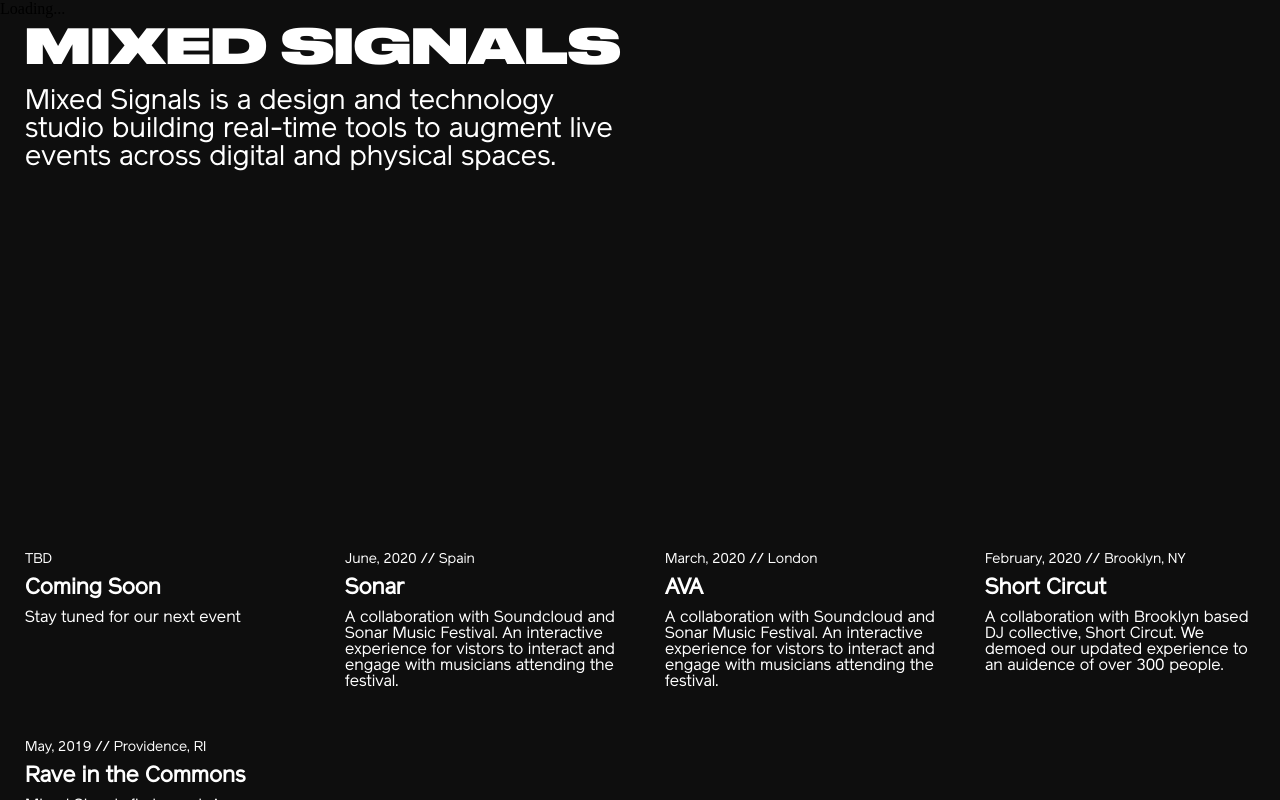
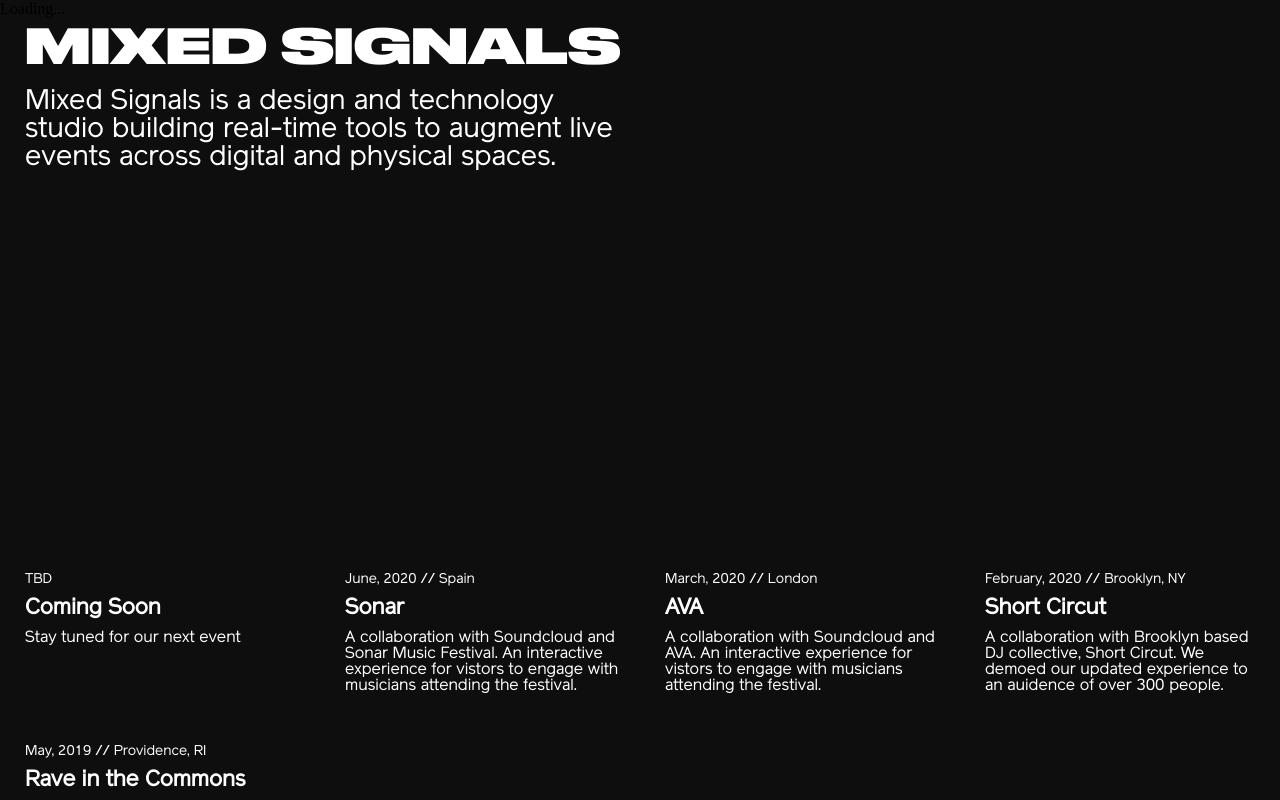
Before and after one commit to advino/MS_WEBSITE, a Vue app: page / in a window 1280 px wide. Built offline with nearby package versions, Linux system fonts and the light colour scheme; no server answers.

Commit message:
fixing changes

```diff
--- a/src/App.vue
+++ b/src/App.vue
@@ -1,7 +1,7 @@
 <template>
   <div class="site-container">
     <Description></Description>
-    <div style="width: 100%; height: 350px;">
+    <div style="width: 100%; height: 370px;">
 
     </div>
     <div class="event-list">
@@ -16,7 +16,6 @@
 
 <script>
   import Description from '@/components/Description.vue';
-  // import About from '@/components/About.vue';
   import Event from '@/components/Event.vue';
 
 export default {
@@ -33,12 +32,12 @@ export default {
         {
           details: "June, 2020 // Spain",
           title: "Sonar",
-          blurb: "A collaboration with Soundcloud and Sonar Music Festival. An interactive experience for vistors to interact and engage with musicians attending the festival."
+          blurb: "A collaboration with Soundcloud and Sonar Music Festival. An interactive experience for vistors to engage with musicians attending the festival."
         },
         {
           details: "March, 2020 // London",
           title: "AVA",
-          blurb: "A collaboration with Soundcloud and Sonar Music Festival. An interactive experience for vistors to interact and engage with musicians attending the festival."
+          blurb: "A collaboration with Soundcloud and AVA. An interactive experience for vistors to engage with musicians attending the festival."
         },
         {
           details: "February, 2020 // Brooklyn, NY",
```
